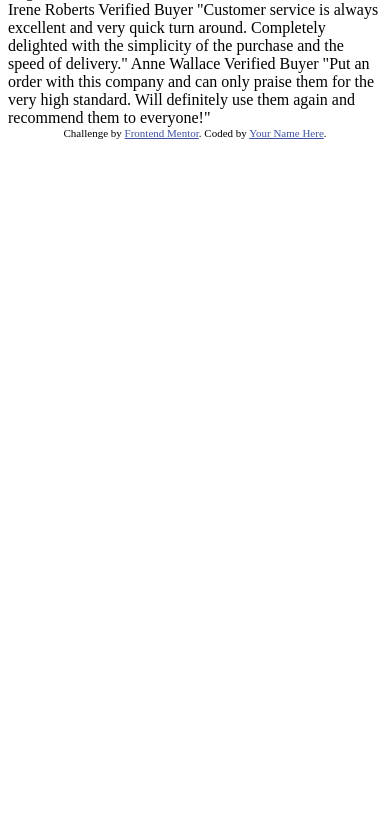
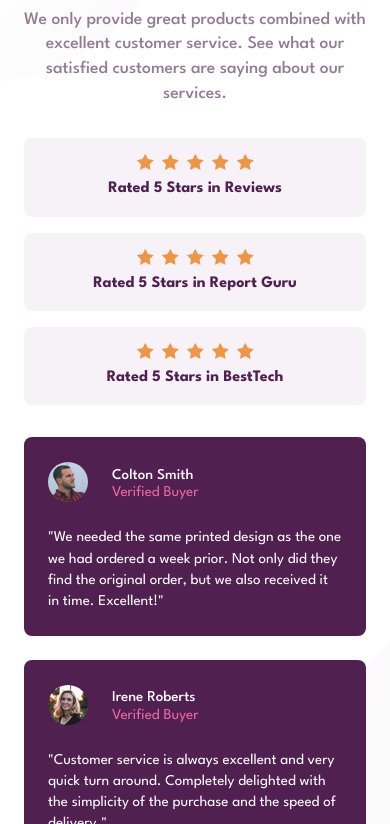
Before and after one commit to KristinaRadosavljevic/social-proof-section, a website: page index.html in a window 390 px wide. Shown: the part 151-975 px from the top of the page. Before the commit the page ends 844 px from the top, so only its background shows below. Drawn offline with Linux system fonts and the light colour scheme.

Commit message:
Merge develop into main (#1)
* Set up Sass.

* Structured the HTML and added global CSS.

* Styled the desktop version.

* Added animations.

* Added media queries.

* Updated the README file.

```diff
--- a/index.html
+++ b/index.html
@@ -3,59 +3,95 @@
   <head>
     <meta charset="UTF-8" />
     <meta name="viewport" content="width=device-width, initial-scale=1.0" />
-    <!-- displays site properly based on user's device -->
-
     <link
       rel="icon"
       type="image/png"
       sizes="32x32"
       href="./images/favicon-32x32.png"
     />
-
-    <title>Frontend Mentor | Social proof section</title>
-
-    <!-- Feel free to remove these styles or customise in your own stylesheet 👍 -->
-    <style>
-      .attribution {
-        font-size: 11px;
-        text-align: center;
-      }
-      .attribution a {
-        color: hsl(228, 45%, 44%);
-      }
-    </style>
+    <link rel="stylesheet" href="css/styles.css" />
+    <title>Kristina Radosavljevic | Social proof section</title>
   </head>
   <body>
-    10,000+ of our users love our products.
-
-    We only provide great products combined with excellent customer service.
-    See what our satisfied customers are saying about our services.
-
-    Rated 5 Stars in Reviews
-    Rated 5 Stars in Report Guru
-    Rated 5 Stars in BestTech
-
-    Colton Smith
-    Verified Buyer
-    "We needed the same printed design as the one we had ordered a week prior.
-    Not only did they find the original order, but we also received it in time.
-    Excellent!"
-
-    Irene Roberts
-    Verified Buyer
-    "Customer service is always excellent and very quick turn around. Completely
-    delighted with the simplicity of the purchase and the speed of delivery."
-
-    Anne Wallace
-    Verified Buyer
-    "Put an order with this company and can only praise them for the very high
-    standard. Will definitely use them again and recommend them to everyone!"
-
-    <div class="attribution">
-      Challenge by
-      <a href="https://www.frontendmentor.io?ref=challenge" target="_blank"
-        >Frontend Mentor</a
-      >. Coded by <a href="#">Your Name Here</a>.
-    </div>
+    <main>
+      <header>
+        <h1>10,000+ of our users love our products.</h1>
+        <p>
+          We only provide great products combined with excellent customer
+          service. See what our satisfied customers are saying about our
+          services.
+        </p>
+      </header>
+      <aside>
+        <div class="rating-1">
+          <div class="stars">
+            <img src="images/icon-star.svg" alt="" aria-hidden="true" />
+            <img src="images/icon-star.svg" alt="" aria-hidden="true" />
+            <img src="images/icon-star.svg" alt="" aria-hidden="true" />
+            <img src="images/icon-star.svg" alt="" aria-hidden="true" />
+            <img src="images/icon-star.svg" alt="" aria-hidden="true" />
+          </div>
+          <p>Rated 5 Stars in Reviews</p>
+        </div>
+        <div class="rating-2">
+          <div class="stars">
+            <img src="images/icon-star.svg" alt="" aria-hidden="true" />
+            <img src="images/icon-star.svg" alt="" aria-hidden="true" />
+            <img src="images/icon-star.svg" alt="" aria-hidden="true" />
+            <img src="images/icon-star.svg" alt="" aria-hidden="true" />
+            <img src="images/icon-star.svg" alt="" aria-hidden="true" />
+          </div>
+          <p>Rated 5 Stars in Report Guru</p>
+        </div>
+        <div class="rating-3">
+          <div class="stars">
+            <img src="images/icon-star.svg" alt="" aria-hidden="true" />
+            <img src="images/icon-star.svg" alt="" aria-hidden="true" />
+            <img src="images/icon-star.svg" alt="" aria-hidden="true" />
+            <img src="images/icon-star.svg" alt="" aria-hidden="true" />
+            <img src="images/icon-star.svg" alt="" aria-hidden="true" />
+          </div>
+          <p>Rated 5 Stars in BestTech</p>
+        </div>
+      </aside>
+      <section>
+        <article class="review-1">
+          <div class="intro">
+            <img src="images/image-colton.jpg" alt="Colton Smith" />
+            <h2>Colton Smith</h2>
+            <p>Verified Buyer</p>
+          </div>
+          <p>
+            "We needed the same printed design as the one we had ordered a week
+            prior. Not only did they find the original order, but we also
+            received it in time. Excellent!"
+          </p>
+        </article>
+        <article class="review-2">
+          <div class="intro">
+            <img src="images/image-irene.jpg" alt="Irene Roberts" />
+            <h2>Irene Roberts</h2>
+            <p>Verified Buyer</p>
+          </div>
+          <p>
+            "Customer service is always excellent and very quick turn around.
+            Completely delighted with the simplicity of the purchase and the
+            speed of delivery."
+          </p>
+        </article>
+        <article class="review-3">
+          <div class="intro">
+            <img src="images/image-anne.jpg" alt="Anne Wallace" />
+            <h2>Anne Wallace</h2>
+            <p>Verified Buyer</p>
+          </div>
+          <p>
+            "Put an order with this company and can only praise them for the
+            very high standard. Will definitely use them again and recommend
+            them to everyone!"
+          </p>
+        </article>
+      </section>
+    </main>
   </body>
 </html>
--- /dev/null
+++ b/scss/styles.scss
@@ -0,0 +1,266 @@
+@import url("https://fonts.googleapis.com/css2?family=League+Spartan:wght@400;500;700&display=swap");
+
+// Color variables
+$very-dark-magenta: hsl(300, 43%, 22%);
+$soft-pink: hsl(333, 80%, 67%);
+$light-magenta: hsl(290, 30%, 96%);
+$dark-grayish-magenta: hsl(303, 10%, 53%);
+$light-grayish-magenta: hsl(300, 24%, 96%);
+$white: hsl(0, 0%, 100%);
+
+// Animations
+@keyframes entering {
+  to {
+    opacity: 1;
+    transform: translate(0, 0);
+  }
+}
+
+// Mixins
+@mixin add-animation($position-x, $position-y, $delay: 0s) {
+  transform: translate($position-x, $position-y);
+  opacity: 0;
+  animation: entering 1s $delay ease-out forwards;
+}
+
+// Global resets
+*,
+*::before,
+*::after {
+  padding: 0;
+  margin: 0;
+  box-sizing: border-box;
+}
+
+body {
+  font-size: 0.94rem;
+  font-family: "League Spartan", sans-serif;
+  line-height: 1.4;
+  display: grid;
+  place-content: center;
+  min-height: 100vh;
+  padding: 5rem;
+  background-image: url("../images/bg-pattern-top-desktop.svg"),
+    url("../images/bg-pattern-bottom-desktop.svg");
+  background-repeat: no-repeat, no-repeat;
+  background-position: top left, bottom right;
+}
+
+main {
+  display: grid;
+  grid-template-columns: repeat(2, 1fr);
+  column-gap: 2rem;
+  row-gap: 4rem;
+  max-width: 70rem;
+}
+
+header {
+  width: 80%;
+  @include add-animation(-5rem, 0);
+
+  h1 {
+    font-size: 3.5rem;
+    color: $very-dark-magenta;
+    font-weight: 700;
+    letter-spacing: -1.5px;
+    line-height: 0.85;
+    margin-bottom: 1.5rem;
+  }
+
+  p {
+    font-size: 1.1rem;
+    color: $dark-grayish-magenta;
+    font-weight: 500;
+  }
+}
+
+aside {
+  justify-self: end;
+  width: 100%;
+  display: flex;
+  flex-direction: column;
+  justify-content: center;
+  align-items: flex-end;
+  gap: 1rem;
+
+  & > div {
+    background-color: $light-magenta;
+    width: 80%;
+    padding: 1rem 2rem;
+    border-radius: 0.5rem;
+    display: flex;
+    align-items: center;
+    gap: 1.5rem;
+
+    .stars {
+      display: flex;
+      align-items: center;
+      gap: 0.5rem;
+    }
+
+    p {
+      font-size: 1rem;
+      font-weight: 700;
+      color: $very-dark-magenta;
+    }
+
+    &.rating-1 {
+      margin-right: 16%;
+      @include add-animation(10rem, 0);
+    }
+
+    &.rating-2 {
+      margin-right: 8%;
+      @include add-animation(12rem, 0, 0.2s);
+    }
+
+    &.rating-3 {
+      @include add-animation(14rem, 0, 0.4s);
+    }
+  }
+}
+
+section {
+  grid-column: span 2;
+  display: grid;
+  grid-template-columns: repeat(3, 1fr);
+  align-items: start;
+  gap: 2rem;
+
+  article {
+    background-color: $very-dark-magenta;
+    padding: 2.5rem 2rem;
+    border-radius: 0.5rem;
+    color: $white;
+
+    .intro {
+      display: grid;
+      grid-template-columns: 2.5rem auto;
+      grid-template-rows: repeat(2, 1fr);
+      column-gap: 1.5rem;
+      align-items: center;
+      margin-bottom: 1.5rem;
+
+      img {
+        grid-row: span 2;
+        width: 2.5rem;
+        border-radius: 50%;
+      }
+
+      h2 {
+        font-size: inherit;
+        font-weight: 500;
+        line-height: 0.9;
+        align-self: end;
+      }
+
+      p {
+        color: $soft-pink;
+      }
+    }
+
+    &.review-1 {
+      @include add-animation(0, 5rem);
+    }
+
+    &.review-2 {
+      margin-top: 1rem;
+      @include add-animation(0, 6rem, 0.2s);
+    }
+
+    &.review-3 {
+      margin-top: 2rem;
+      @include add-animation(0, 7rem, 0.4s);
+    }
+  }
+}
+
+// Remove animations for users that prefer not to see them
+@media (prefers-reduced-motion: reduce) {
+  *,
+  *::before,
+  *::after {
+    animation-duration: 0.01ms !important;
+    animation-delay: 0.01ms !important;
+  }
+}
+
+// Media queries
+@media (max-width: 1000px) {
+  main {
+    grid-template-columns: 1fr;
+    row-gap: 4rem;
+    max-width: 70rem;
+  }
+
+  header {
+    @include add-animation(0, -5rem);
+    text-align: center;
+    justify-self: center;
+  }
+
+  aside {
+    justify-self: center;
+    max-width: 35rem;
+    align-items: center;
+    text-align: center;
+
+    & > div {
+      margin-right: 0 !important;
+    }
+  }
+
+  section {
+    grid-column: span 1;
+    grid-template-columns: 1fr;
+    max-width: 40rem;
+    justify-self: center;
+    gap: 1.5rem;
+
+    article {
+      margin-top: 0 !important;
+
+      &.review-1 {
+        @include add-animation(-5rem, 0);
+      }
+
+      &.review-2 {
+        @include add-animation(-6rem, 0, 0.2s);
+      }
+
+      &.review-3 {
+        @include add-animation(-7rem, 0, 0.4s);
+      }
+    }
+  }
+}
+
+@media (max-width: 675px) {
+  body {
+    padding: 4rem 1.5rem;
+    background-image: url("../images/bg-pattern-top-mobile.svg"),
+      url("../images/bg-pattern-bottom-mobile.svg");
+  }
+
+  main {
+    row-gap: 2rem;
+  }
+
+  header {
+    width: 100%;
+
+    h1 {
+      font-size: 2.6rem;
+    }
+  }
+
+  aside > div {
+    width: 100%;
+    flex-direction: column;
+    gap: 0.5rem;
+  }
+
+  section article {
+    padding: 1.5rem;
+  }
+}
```
Also changed, not shown: package.json (added, +22 -0 lines), README.md, css/styles.css (added), images/screenshot.png (added), 2 other files.
